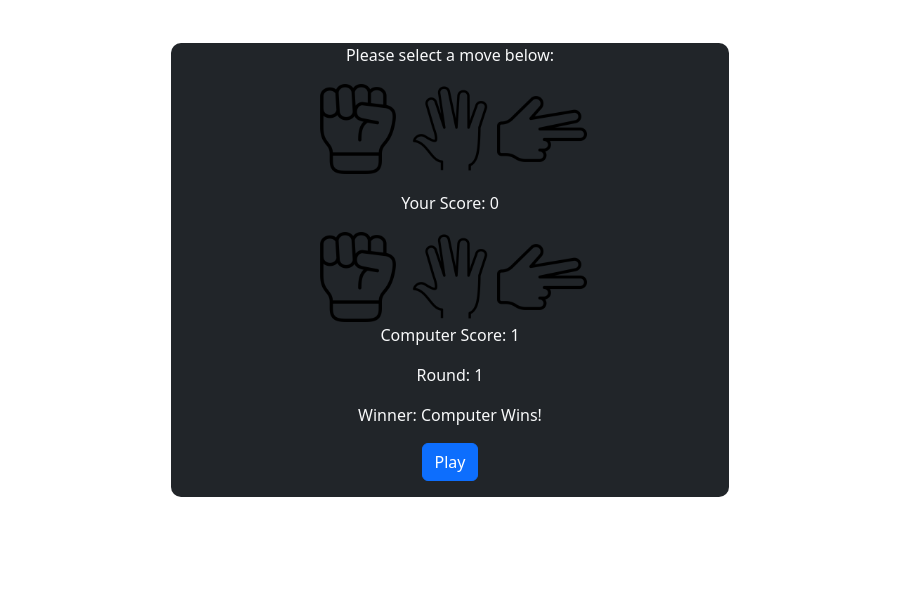
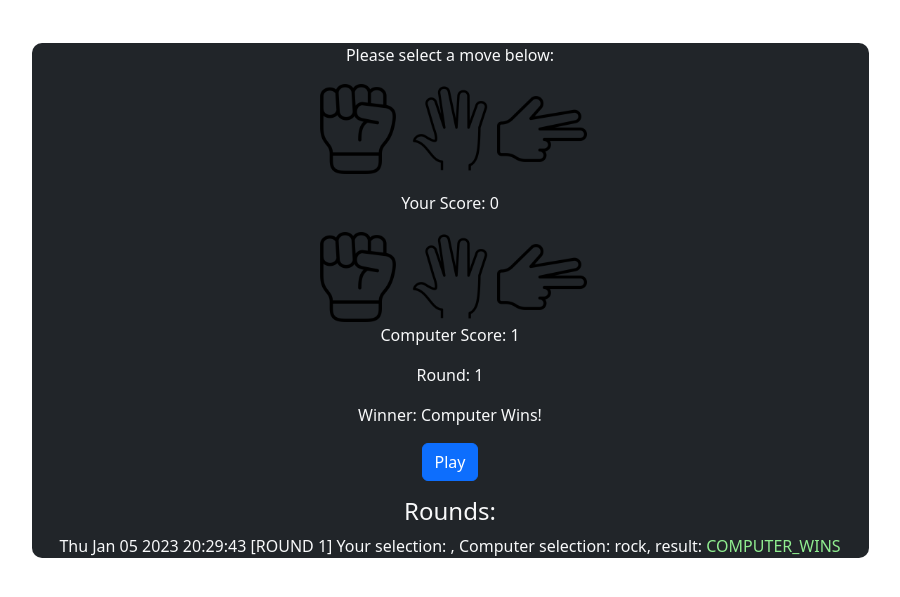
Before and after one commit to MXHML/AP_COLLAB_PRJ2, a plain HTML site: page One Method/index.html in a window 1280 px wide. Both pictures are taken after a click on the button "Play". Shown: the part 53-650 px from the top of the page, without its empty margins (190-1090 px from the left). Drawn offline with nearby package versions, Linux system fonts and the light colour scheme.

Commit message:
Added game log

```diff
--- a/One Method/app.js
+++ b/One Method/app.js
@@ -73,6 +73,13 @@ function GameStart(){
     sleep(1500).then(()=>{
       ScoreUpdate()
     })
+    let d = new Date();
+    let time=d.toString()
+    let slicePoint = time.indexOf("G")
+    time=time.slice(0,slicePoint);
+  let LOGGER =new Array(`${time} [ROUND ${rounds}] Your selection: ${user_choice.toLowerCase()}, Computer selection: ${computer_choice.toLowerCase()}, result: <span class="highlight">${winner}</span>`)
+  roundsLog.push(LOGGER);
+  PopulateLog();
 }
 
 function ScoreUpdate(){
@@ -89,3 +96,18 @@ function ScoreUpdate(){
 async function sleep(ms) {
   return new Promise(resolve => setTimeout(resolve, ms));
 }
+
+function PopulateLog(){
+  let d = new Date();
+  let parent = document.getElementById("rounds-log-data");
+  while(parent.firstChild){
+    parent.removeChild(parent.lastChild);}
+  console.log("Populating...")
+  for(let x=0;x<roundsLog.length;x++){
+    console.log(`Added index ${x} to HTML Dom!`)
+    let time=d.toString()
+    let slicePoint = time.indexOf("G")
+    time=time.slice(0,slicePoint);
+    parent.innerHTML+=`${roundsLog[x][0]}<br>`
+  }
+}
--- a/One Method/index.html
+++ b/One Method/index.html
@@ -9,11 +9,12 @@
   <script src="app.js" defer></script>
   <script src="https://cdn.jsdelivr.net/npm/bootstrap@5.2.3/dist/js/bootstrap.bundle.min.js" integrity="sha384-kenU1KFdBIe4zVF0s0G1M5b4hcpxyD9F7jL+jjXkk+Q2h455rYXK/7HAuoJl+0I4" crossorigin="anonymous"></script>
   <link href="https://cdn.jsdelivr.net/npm/bootstrap@5.2.3/dist/css/bootstrap.min.css" rel="stylesheet" integrity="sha384-rbsA2VBKQhggwzxH7pPCaAqO46MgnOM80zW1RWuH61DGLwZJEdK2Kadq2F9CUG65" crossorigin="anonymous">
+  <link rel="stylesheet" href="style.css">
 </head>
 <body>
   <div class="container text-center" id="main-container">
     <h1 class="display-6 mb-5">Rock, Paper, Sciccors Game!</h1>
-    <div class="container w-50 align-content-center bg-dark text-light" style="border-radius:10px;" id="game-area">
+    <div class="container w-75 align-content-center bg-dark text-light" style="border-radius:10px;" id="game-area">
       <p1>Please select a move below:</p1><br>
       <div class="text-center align-content-center mt-3">
       <center>
@@ -56,7 +57,11 @@
       </p>
     </div>
     <div class="container text-center" id="rounds-log">
-
+      <h4>Rounds:</h4>
+      <center>
+      <table id="rounds-log-data">
+      </table>
+      </center>
     </div>
   </div>
 </body>
--- /dev/null
+++ b/One Method/style.css
@@ -0,0 +1,3 @@
+.highlight{
+    color:lightgreen;
+}
```
